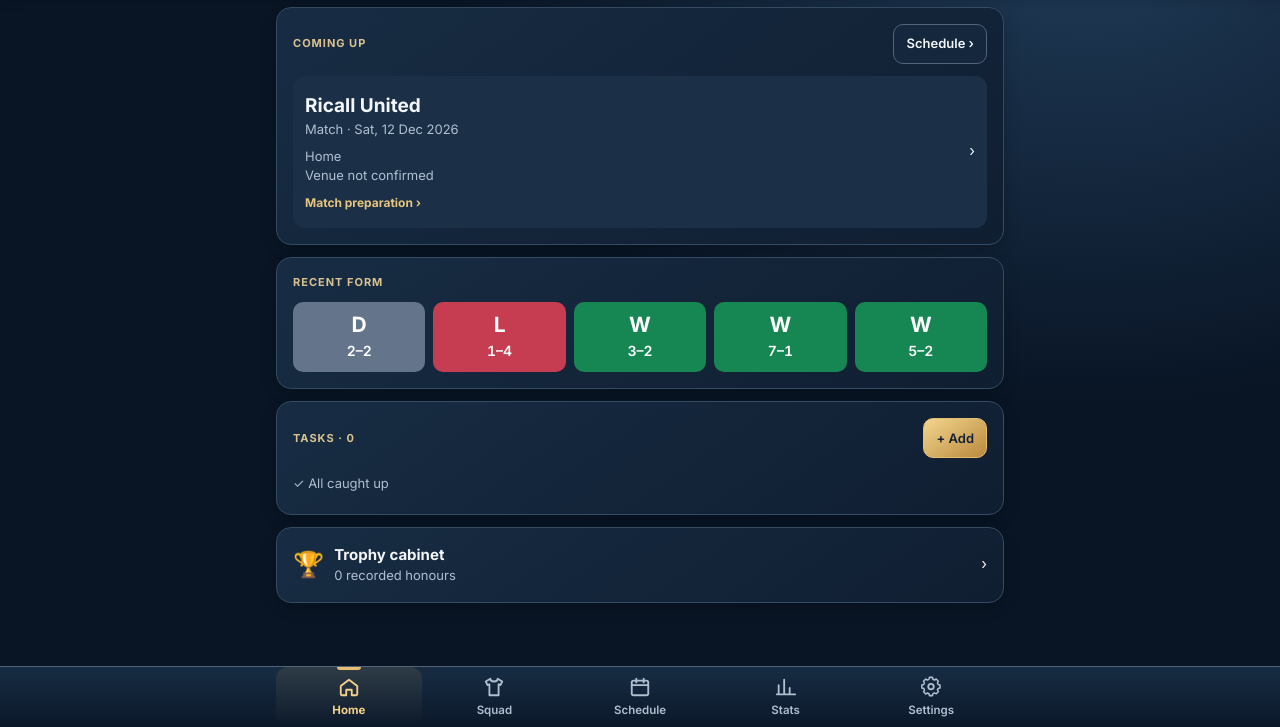
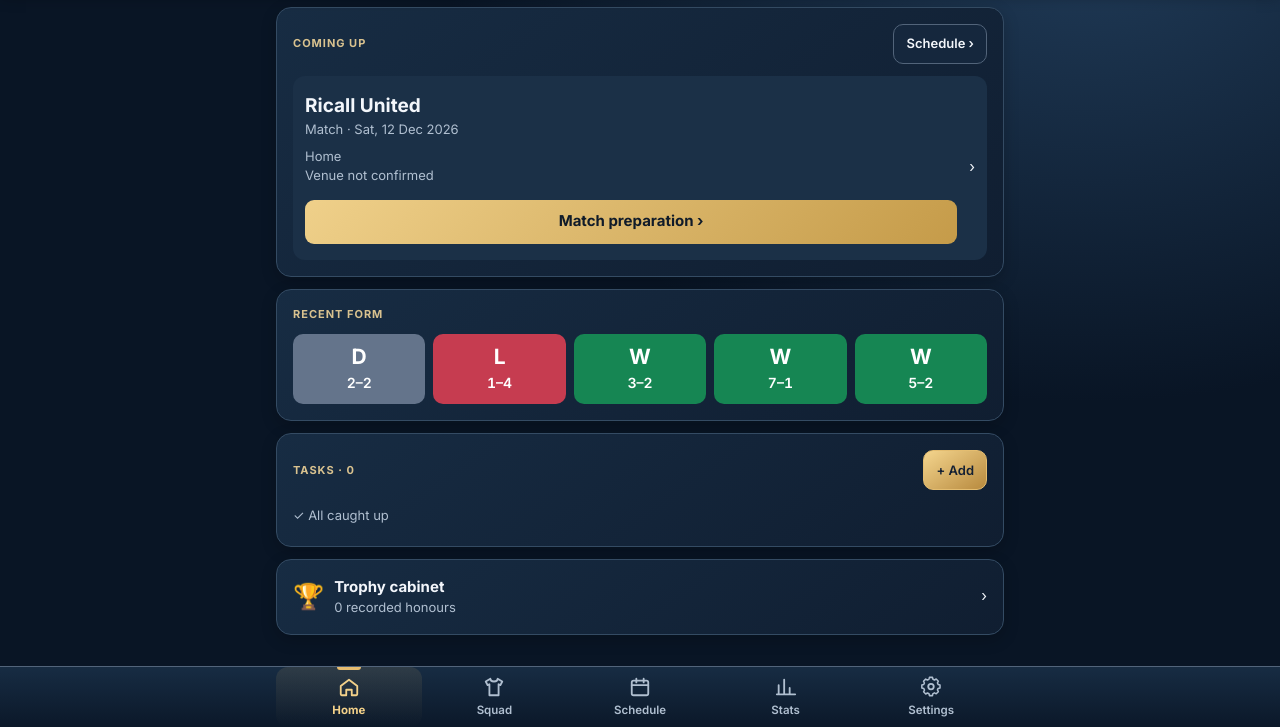
Before and after one commit to garryanderton1-bit/touchxi, a plain HTML site: page index.html in a window 1280 px wide. Shown: the part 73-800 px from the top of the page. Drawn offline with nearby package versions, Linux system fonts and the light colour scheme; a web font is replaced by a local one.

Commit message:
Promote match preparation to prominent gold dashboard action

```diff
--- a/index.html
+++ b/index.html
@@ -797,7 +797,7 @@ function vHome(){
  const honours=t.teamHonours||[];
  return `<div class="stack home-v2">
  <div class="card stack home-next"><div class="row between"><div class="eyebrow">Coming up</div><button class="btn sm" data-a="nav" data-v="fixtures">Schedule ›</button></div>
- ${coming.length?'<div class="list">'+coming.map(x=>'<button class="li" data-a="'+x.action+'" data-id="'+x.id+'"><span class="main"><b>'+esc(x.name)+'</b><div class="small muted">'+esc(x.type)+' · '+fmtDate(x.date)+(x.time?' · '+esc(x.time):'')+'</div>'+homeNextDetails(x)+(x.type==='Match'?'<div style="margin-top:8px;color:#e6c47e;font-size:12px;font-weight:700">Match preparation ›</div>':'')+'</span><span>›</span></button>').join('')+'</div>':'<p class="small muted">Nothing coming up. Add fixtures, training or events in Schedule.</p>'}</div>
+ ${coming.length?'<div class="list">'+coming.map(x=>'<button class="li" data-a="'+x.action+'" data-id="'+x.id+'"><span class="main"><b>'+esc(x.name)+'</b><div class="small muted">'+esc(x.type)+' · '+fmtDate(x.date)+(x.time?' · '+esc(x.time):'')+'</div>'+homeNextDetails(x)+(x.type==='Match'?'<div style="margin-top:14px;background:linear-gradient(135deg,#efd08a,#c59b49);color:#101b29;font-size:15px;font-weight:750;min-height:44px;padding:10px 14px;border-radius:9px;display:flex;align-items:center;justify-content:center;box-sizing:border-box">Match preparation ›</div>':'')+'</span><span>›</span></button>').join('')+'</div>':'<p class="small muted">Nothing coming up. Add fixtures, training or events in Schedule.</p>'}</div>
  <div class="card stack home-form"><div class="eyebrow">Recent form</div><div class="recent-form-grid">${played.slice().reverse().map(f=>`<button class="recent-result ${result(f)}" data-a="openFx" data-id="${esc(f.id)}" aria-label="${esc(f.opponent+' '+f.score.us+'–'+f.score.them)}"><strong>${result(f)}</strong><span>${f.score.us}–${f.score.them}</span>${f.penalties?.taken?'<small>Pens '+f.penalties.us+'–'+f.penalties.them+'</small>':f.extraTime?.played?'<small>AET</small>':''}</button>`).join('')||'<span class="small muted">No results yet</span>'}</div></div>
  <div class="card stack home-tasks"><div class="row between"><div class="eyebrow">Tasks · ${active.length}</div><button class="btn sm primary" data-a="newManagerTask">+ Add</button></div>
  ${active.length?'<div class="list">'+active.map(x=>'<div class="li" style="background:var(--surface,white);border-radius:12px;padding:10px 4px"><button class="btn sm" data-a="completeManagerTask" data-id="'+x.id+'" aria-label="Complete task">○</button><button class="main" style="text-align:left;background:none;border:0;color:inherit" data-a="editManagerTask" data-id="'+x.id+'"><b>'+esc(x.title)+'</b><div class="small muted">'+esc(x.priority||'Normal')+(x.due?' · Due '+fmtDate(x.due):'')+'</div></button></div>').join('')+'</div>':'<div class="small muted" style="padding:4px 0">✓ All caught up</div>'}
```
